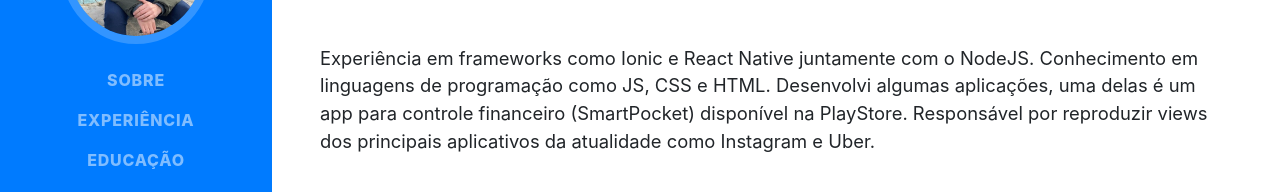
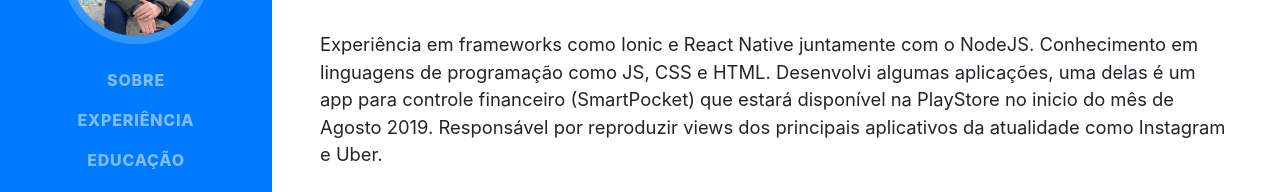
Before and after one commit to TacilioRodriguez/taciliorodriguez.github.io, a website with bundled scripts: page index.html in a window 1280 px wide. Shown: the part 332-524 px from the top of the page. Built offline with nearby package versions, Linux system fonts and the light colour scheme; a web font is replaced by a local one.

Commit message:
Update index.html

```diff
--- a/index.html
+++ b/index.html
@@ -70,7 +70,7 @@
           <a href="mailto:name@email.com">taciliorodriguez@gmail.com</a>
         </div>
         <p class="lead mb-5">Experiência em frameworks como Ionic e React Native juntamente com o NodeJS. Conhecimento em linguagens de programação como JS, CSS e HTML.
-Desenvolvi algumas aplicações, uma delas é um app para controle financeiro (SmartPocket) disponível na PlayStore. Responsável por reproduzir views dos principais aplicativos da atualidade como Instagram e Uber.</p>
+Desenvolvi algumas aplicações, uma delas é um app para controle financeiro (SmartPocket) que estará disponível na PlayStore no inicio do mês de Agosto 2019. Responsável por reproduzir views dos principais aplicativos da atualidade como Instagram e Uber.</p>
         <div class="social-icons">
           <a href="https://www.linkedin.com/in/taciliorodrigues/">
             <i class="fab fa-linkedin-in"></i>
```
